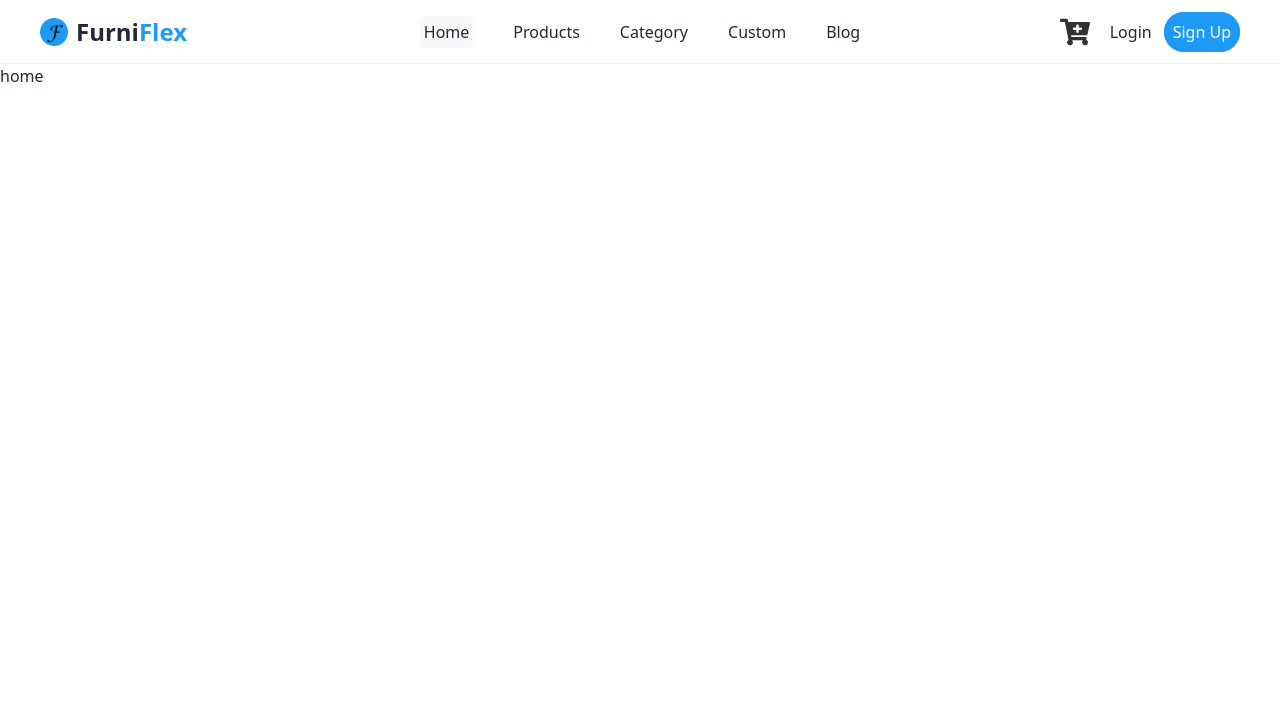
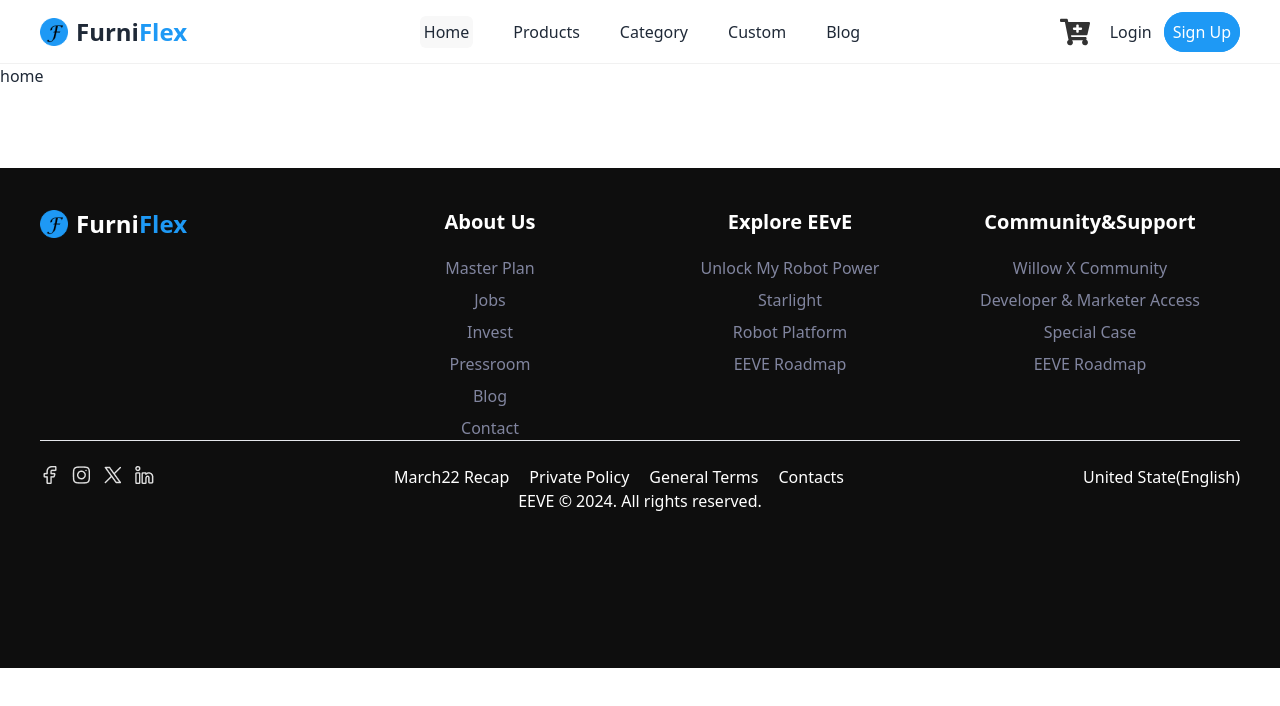
Before and after one commit to mohaiminul375/Furni-Flex-Client, a React (Vite) app: page / in a window 1280 px wide. Shown: the top 706 px of the page. Built offline with nearby package versions, Linux system fonts and the light colour scheme; no server answers.

Commit message:
add:create footer layout;

```diff
--- a/src/Components/Shared/Footer.jsx
+++ b/src/Components/Shared/Footer.jsx
@@ -1,11 +1,103 @@
-import React from 'react';
+import React from "react";
+import logo from "../../../src/assets/icon.png";
+import { Link } from "react-router-dom";
+import social from '../../../src/assets/social icons.png'
+const Footer = () => {
+  return (
+    <footer className="mt-20 bg-[#0E0E0E] h-[500px] px-10 py-10 text-white">
+      <section className="grid md:grid-cols-4">
+        {/* logo */}
+        <div>
+          <div className=" flex items-center justify-start gap-2">
+            <img src={logo} alt="logo" className="w-7" />
+            <h1 className="md:text-2xl font-bold text-white">
+              Furni<span className="text-[#1E99F5]">Flex</span>
+            </h1>
+          </div>
+        </div>
 
-const Footer = () => {
-    return (
-        <div>
-
+        <div className="text-center">
+          <h3 className="font-bold text-xl mb-5">About Us</h3>
+          <div className="flex flex-col justify-center items-center space-y-2">
+            <Link className="text-[#81859F]" to="/">
+              Master Plan
+            </Link>
+            <Link className="text-[#81859F]" to="/">
+              Jobs
+            </Link>
+            <Link className="text-[#81859F]" to="/">
+              Invest
+            </Link>
+            <Link className="text-[#81859F]" to="/">
+              Pressroom
+            </Link>
+            <Link className="text-[#81859F]" to="/">
+              Blog
+            </Link>
+            <Link className="text-[#81859F]" to="/">
+              Contact
+            </Link>
+          </div>
         </div>
-    );
+        <div className="text-center">
+          <h3 className="font-bold text-xl mb-5">Explore EEvE</h3>
+          <div className="flex flex-col justify-center items-center space-y-2">
+            <Link className="text-[#81859F]" to="/">
+              Unlock My Robot Power
+            </Link>
+            <Link className="text-[#81859F]" to="/">
+              Starlight
+            </Link>
+            <Link className="text-[#81859F]" to="/">
+              Robot Platform
+            </Link>
+            <Link className="text-[#81859F]" to="/">
+              EEVE Roadmap
+            </Link>
+          </div>
+        </div>
+        <div className="text-center">
+          <h3 className="font-bold text-xl mb-5">Community&Support</h3>
+          <div className="flex flex-col justify-center items-center space-y-2">
+            <Link className="text-[#81859F]" to="/">
+              Willow X Community
+            </Link>
+            <Link className="text-[#81859F]" to="/">
+              Developer & Marketer Access
+            </Link>
+            <Link className="text-[#81859F]" to="/">
+              Special Case
+            </Link>
+            <Link className="text-[#81859F]" to="/">
+              EEVE Roadmap
+            </Link>
+          </div>
+        </div>
+      </section>
+      <hr />
+      <section className="mt-6">
+        <div className="flex flex-col md:flex-row justify-between">
+            {/*left */}
+            <div>
+                 <img src={social} alt="" />
+            </div>
+            {/* middle */}
+            <div className="flex justify-between gap-5">
+               <p>March22 Recap</p>
+               <p>Private Policy</p>
+               <p>General Terms</p>
+               <p>Contacts
+               </p>
+            </div>
+            {/* right */}
+            <div>
+                <p>United State(English)</p>
+            </div>
+        </div>
+        <p className="text-center">EEVE © 2024. All rights reserved.</p>
+      </section>
+    </footer>
+  );
 };
 
 export default Footer;
--- a/src/Components/Shared/SocialLogin.jsx
+++ b/src/Components/Shared/SocialLogin.jsx
@@ -11,6 +11,9 @@ const SocialLogin = () => {
       .then((result) => {
         console.log(result.user);
         toast.success('login successfully')
+        setTimeout(() => {
+          navigate("/products");
+        }, 1000);
       })
       .catch((error) => {
         console.log(error);
```
Also changed, not shown: src/assets/social icons.png (added).
